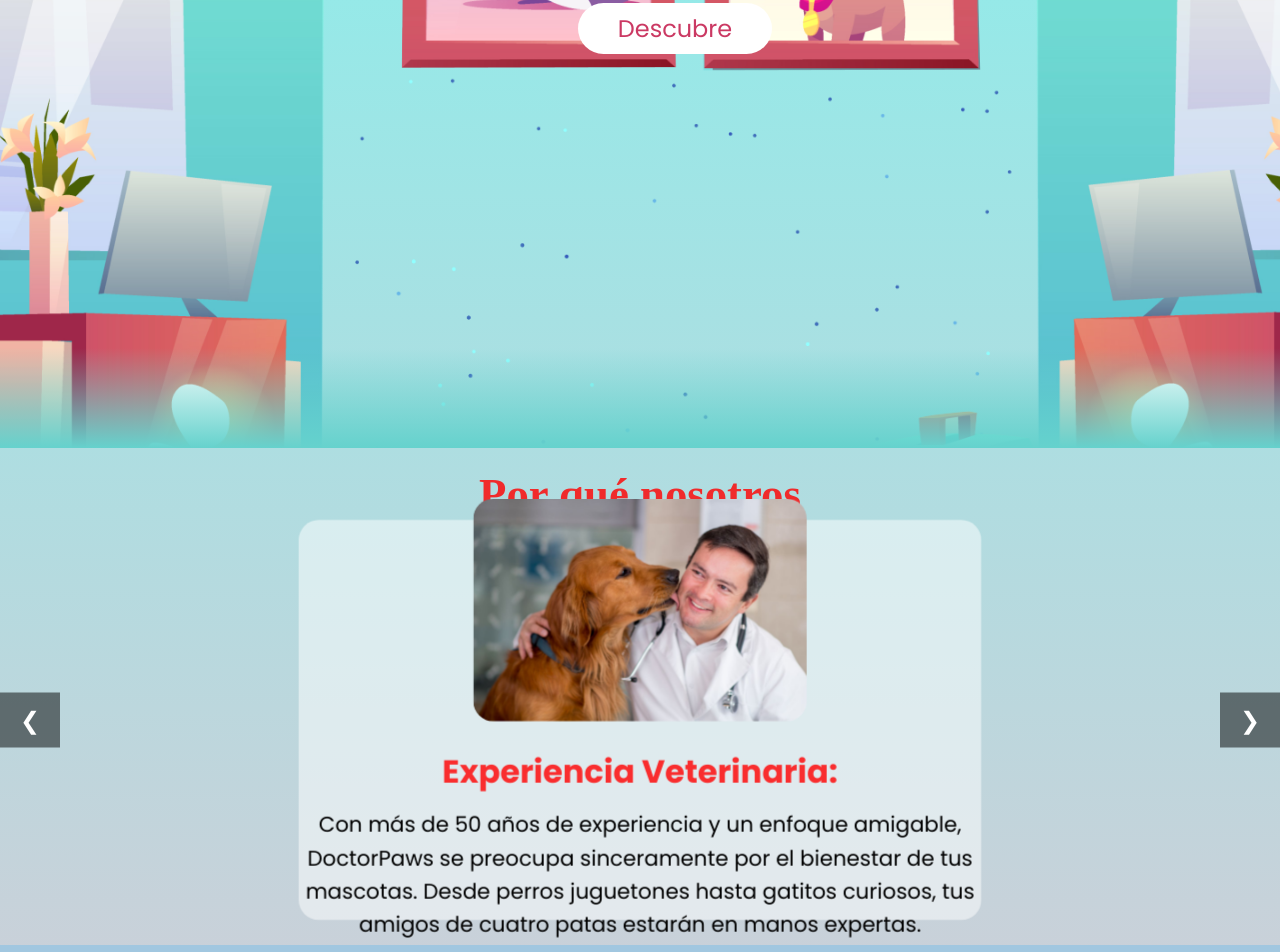
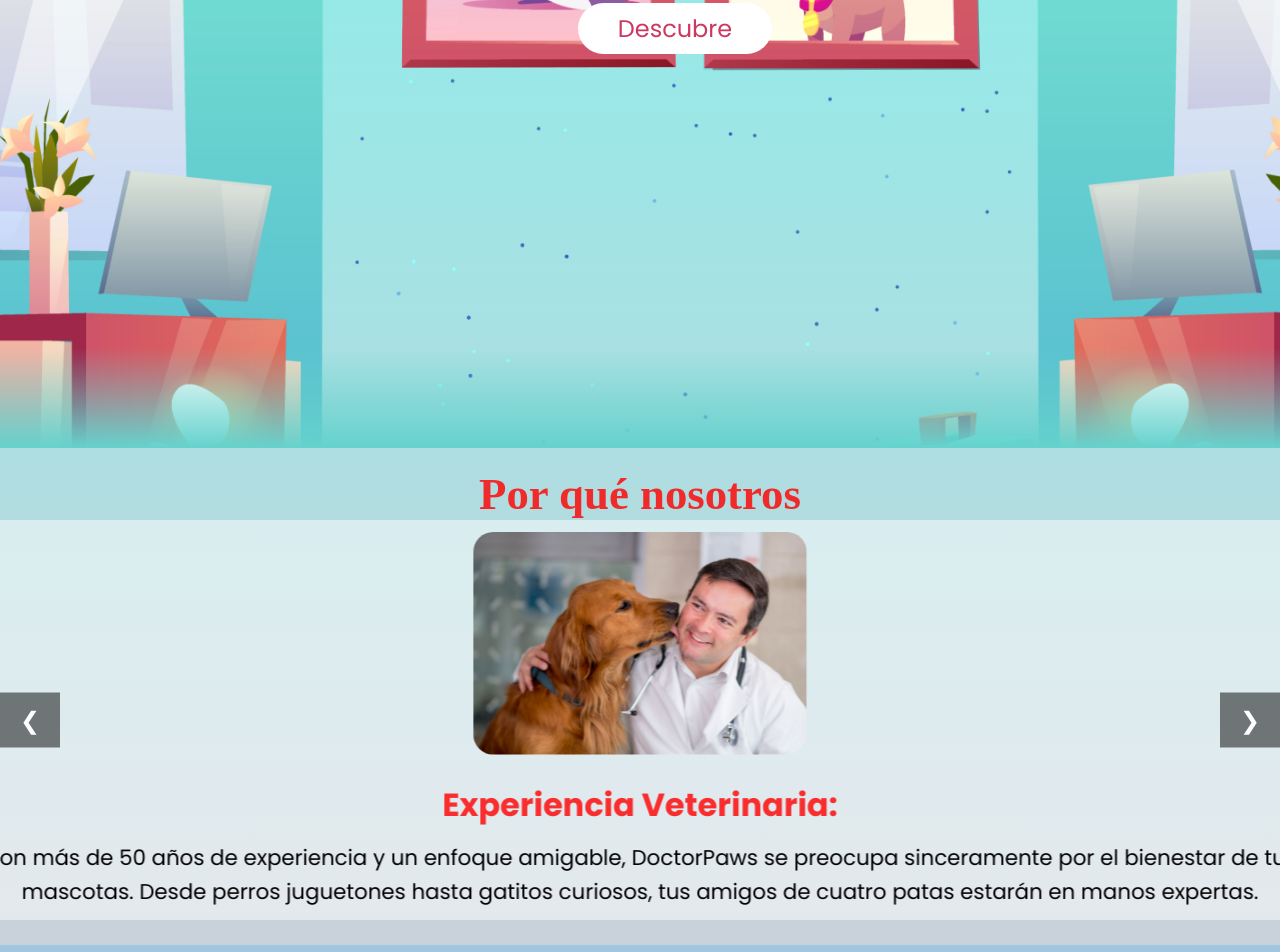
Before and after one commit to Betico1928/DrPaws-Remastered, an Angular app in the folder DrPawsRemastered/DrPawsRemastered/: page /home in a window 1280 px wide. Shown: the part 592-1544 px from the top of the page. Built offline with nearby package versions, Linux system fonts and the light colour scheme; a web font is replaced by a local one.

Commit message:
Botón de eliminar mejorado.

```diff
--- a/DrPawsRemastered/DrPawsRemastered/src/app/cruds/crud-mascotas/visualizar-mascota/visualizar-mascota.component.css
+++ b/DrPawsRemastered/DrPawsRemastered/src/app/cruds/crud-mascotas/visualizar-mascota/visualizar-mascota.component.css
@@ -174,6 +174,7 @@ body::before {
 }
 
 .tratamiento-card {
+  position: relative; /* Añadir posicionamiento relativo a la tarjeta */
   flex: 1;
   background-color: #f8f9fa; /* Color de fondo claro para las tarjetas */
   border-radius: 10px;
@@ -187,6 +188,25 @@ body::before {
   border-bottom: 2px solid #007bff; /* Una línea inferior para resaltar el nombre del tratamiento */
   padding-bottom: 10px; /* Espacio entre el nombre del tratamiento y la línea inferior */
   margin-bottom: 15px; /* Espacio entre el nombre del tratamiento y la descripción */
+}
+
+.btn-eliminar {
+  position: absolute; /* Posicionamiento absoluto para ubicarlo en la esquina */
+  top: 10px; /* Espacio desde la parte superior de la tarjeta */
+  right: 10px; /* Espacio desde el lado derecho de la tarjeta */
+  background-color: red; /* Color rojo para el botón */
+  color: white; /* Color del texto en blanco */
+  border: none; /* Sin borde */
+  border-radius: 50%; /* Forma redonda */
+  width: 30px; /* Ancho del botón */
+  height: 30px; /* Alto del botón */
+  text-align: center; /* Centrar el icono o texto dentro del botón */
+  cursor: pointer; /* Cambiar el cursor a mano al pasar sobre el botón */
+  box-shadow: 0 2px 4px rgba(0, 0, 0, 0.3); /* Sombra para el botón */
+}
+
+.btn-eliminar:hover {
+  background-color: darkred; /* Cambiar de color al pasar el mouse */
 }
 
 
--- a/DrPawsRemastered/DrPawsRemastered/src/app/landing-page/landing-page.component.css
+++ b/DrPawsRemastered/DrPawsRemastered/src/app/landing-page/landing-page.component.css
@@ -333,7 +333,7 @@ section img#stars {
   width: 80%;
   position: relative;
   transform-style: preserve-3d;
-  height: 300px; /* Añadido para definir una altura para el carrusel */
+  height: 300px;
 }
 
 .carrusel-contenido {
@@ -344,21 +344,24 @@ section img#stars {
   transition: transform 0.5s;
 }
 
+
 .carrusel-diapositiva {
   position: absolute;
   top: 0;
-  left: 25%; /* Centrar el contenido translúcido al 50% del ancho */
-  width: 50%; /* Hacer que el contenido translúcido ocupe solo el 50% del ancho */
+  left: 0; /* Cambiado de 25% a 0 */
+  width: 100%; /* Cambiado de 50% a 100% */
   height: 100%;
   display: flex;
   flex-direction: column;
   justify-content: center;
   align-items: center;
   backface-visibility: hidden;
-  transform: rotateY(0deg) translateZ(-300px);
-  background-color: rgba(255, 255, 255, 0.5); /* Fondo translúcido blanco */
-  border-radius: 15px; /* Bordes redondeados */
+  /* Elimina la siguiente línea para evitar conflictos con TypeScript */
+  /* transform: rotateY(0deg) translateZ(-300px); */
+  background-color: rgba(255, 255, 255, 0.5);
+  border-radius: 15px;
 }
+
 
 .carrusel-diapositiva h2 {
   color: #ff0000ce;
```
